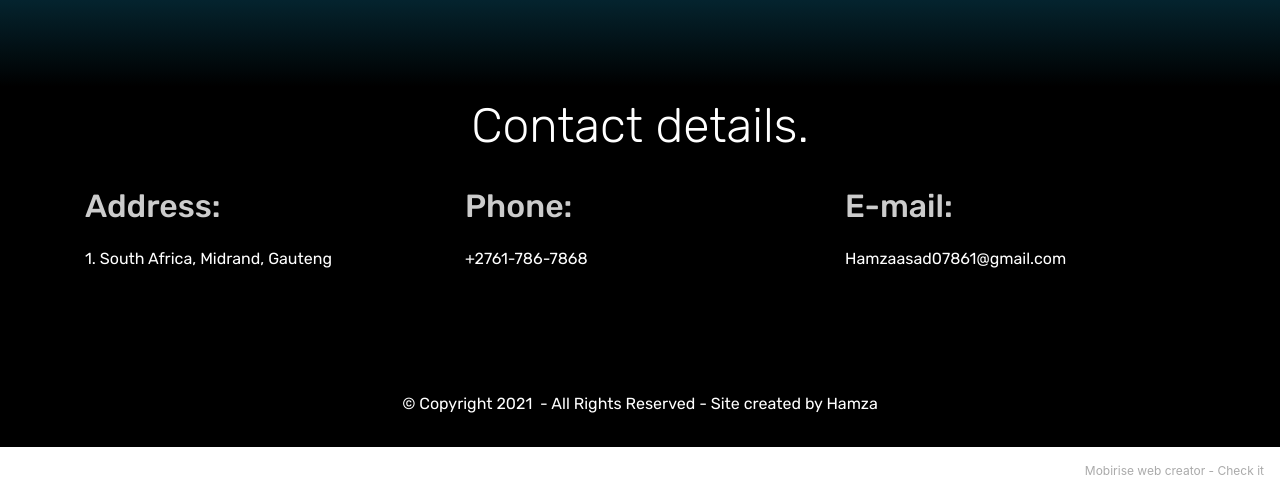
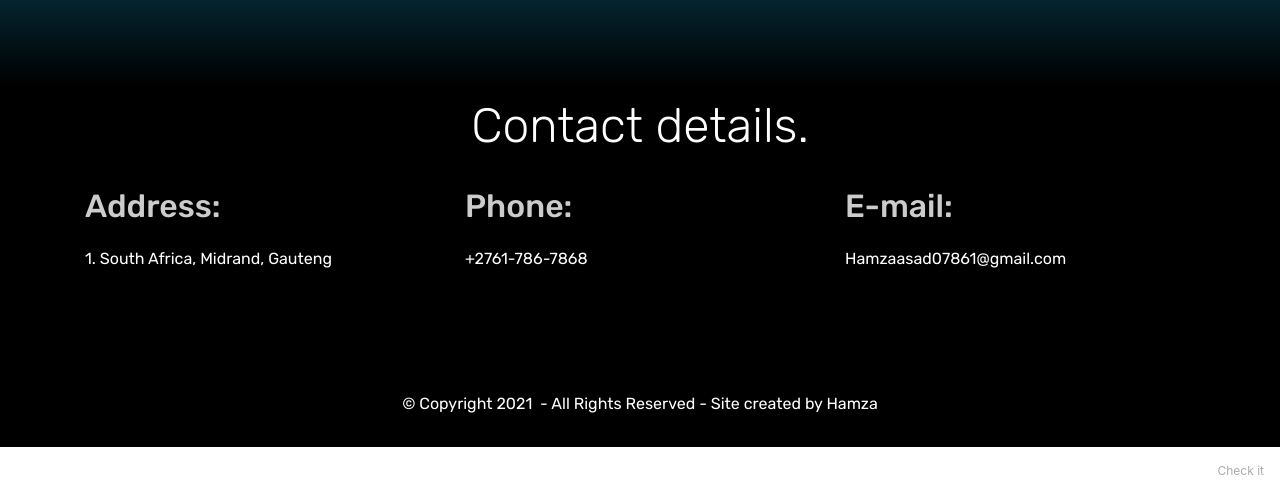
Before and after one commit to Hamza-asad/Hamza-asad.GitHub.io, a plain HTML site: page index.html in a window 1280 px wide. Shown: the part 1831-2326 px from the top of the page. Drawn offline with Linux system fonts and the light colour scheme; files whose address does not match are found by name.

Commit message:
Update index.html

```diff
--- a/index.html
+++ b/index.html
@@ -218,7 +218,7 @@
             </div>
         </div>
     </div>
-</section><section style="background-color: #fff; font-family: -apple-system, BlinkMacSystemFont, 'Segoe UI', 'Roboto', 'Helvetica Neue', Arial, sans-serif; color:#aaa; font-size:12px; padding: 0; align-items: center; display: flex;"><a href="https://mobirise.site/z" style="flex: 1 1; height: 3rem; padding-left: 1rem;"></a><p style="flex: 0 0 auto; margin:0; padding-right:1rem;">Mobirise web creator - <a href="https://mobirise.site/p" style="color:#aaa;">Check it</a></p></section><script src="assets/web/assets/jquery/jquery.min.js"></script>  <script src="assets/popper/popper.min.js"></script>  <script src="assets/bootstrap/js/bootstrap.min.js"></script>  <script src="assets/tether/tether.min.js"></script>  <script src="assets/smoothscroll/smooth-scroll.js"></script>  <script src="assets/parallax/jarallax.min.js"></script>  <script src="assets/sociallikes/social-likes.js"></script>  <script src="assets/dropdown/js/nav-dropdown.js"></script>  <script src="assets/dropdown/js/navbar-dropdown.js"></script>  <script src="assets/touchswipe/jquery.touch-swipe.min.js"></script>  <script src="assets/theme/js/script.js"></script>
+</section><section style="background-color: #fff; font-family: -apple-system, BlinkMacSystemFont, 'Segoe UI', 'Roboto', 'Helvetica Neue', Arial, sans-serif; color:#aaa; font-size:12px; padding: 0; align-items: center; display: flex;"><a href="https://mobirise.site/z" style="flex: 1 1; height: 3rem; padding-left: 1rem;"></a><p style="flex: 0 0 auto; margin:0; padding-right:1rem;" style="color:#aaa;">Check it</a></p></section><script src="assets/web/assets/jquery/jquery.min.js"></script>  <script src="assets/popper/popper.min.js"></script>  <script src="assets/bootstrap/js/bootstrap.min.js"></script>  <script src="assets/tether/tether.min.js"></script>  <script src="assets/smoothscroll/smooth-scroll.js"></script>  <script src="assets/parallax/jarallax.min.js"></script>  <script src="assets/sociallikes/social-likes.js"></script>  <script src="assets/dropdown/js/nav-dropdown.js"></script>  <script src="assets/dropdown/js/navbar-dropdown.js"></script>  <script src="assets/touchswipe/jquery.touch-swipe.min.js"></script>  <script src="assets/theme/js/script.js"></script>
 
 
 </body>
```
